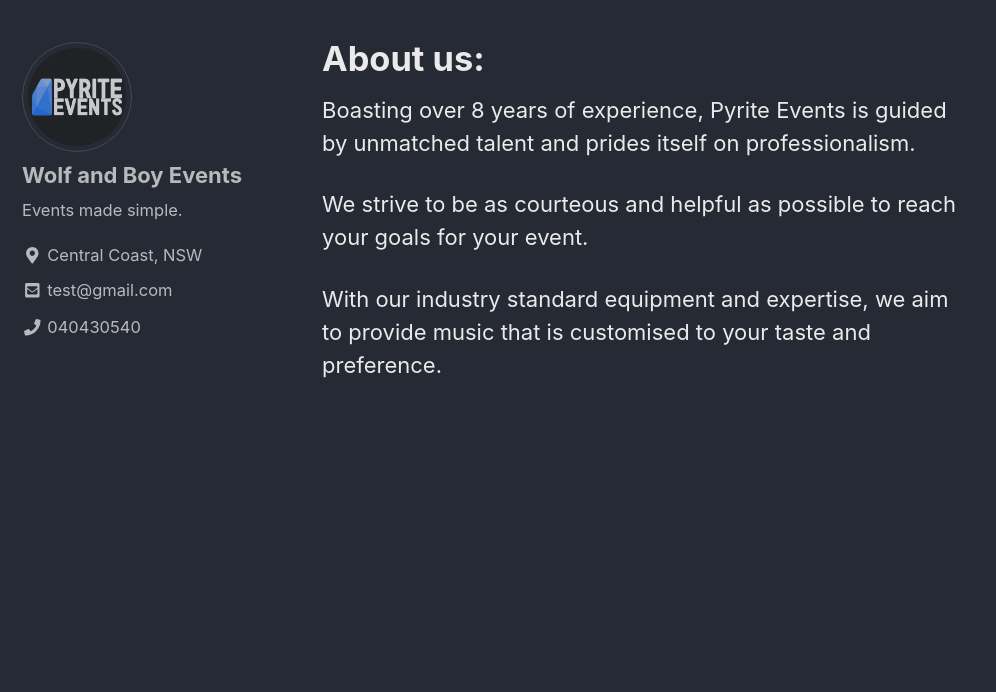
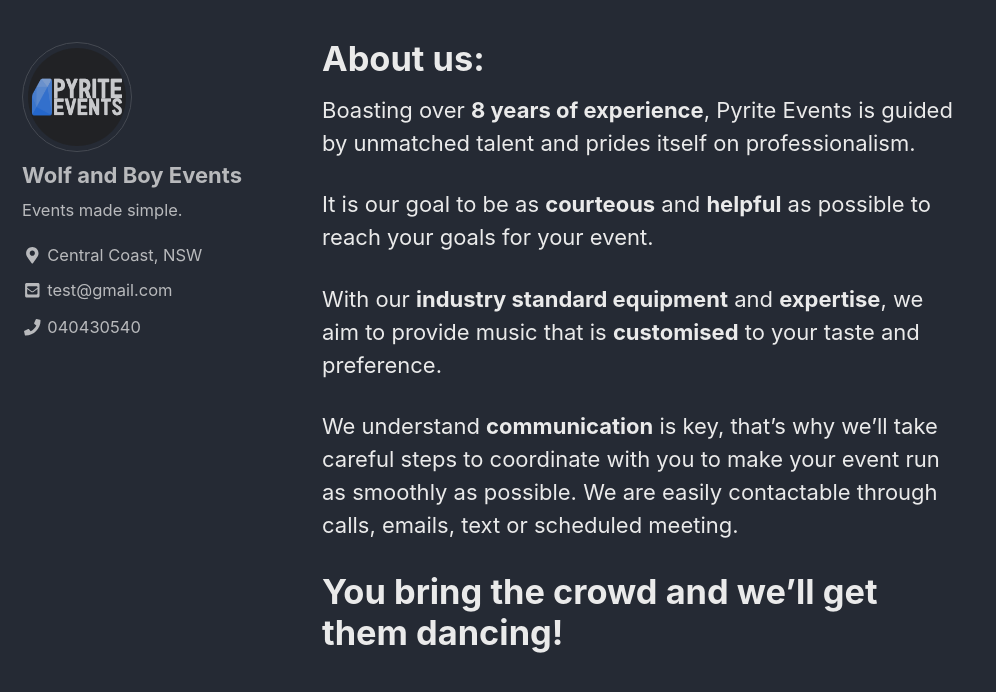
Before and after one commit to Wolf-and-Boy-Events/Wolf-and-Boy-Events.github.io, a Jekyll site: the page built from _pages/about.md, in a window 1280 px wide and 900 px high, scrolled down 910 px, cut to the strip 163-855 px from the top of the window. Shown: the whole strip, without its empty margins (0-996 px from the left). Built offline with Jekyll 4.4.1, drawn with Linux system fonts in a browser that asks for light colours; cached includes are drawn as plain includes; nearby versions of some CDN libraries.

Commit message:
Update about.md

```diff
--- a/_pages/about.md
+++ b/_pages/about.md
@@ -7,8 +7,12 @@ header:
 ---
 
 
-Boasting over 8 years of experience, Pyrite Events is guided by unmatched talent and prides itself on professionalism.
+Boasting over **8 years of experience**, Pyrite Events is guided by unmatched talent and prides itself on professionalism.
 
-We strive to be as courteous and helpful as possible to reach your goals for your event.
+It is our goal to be as **courteous** and **helpful** as possible to reach your goals for your event.
 
-With our industry standard equipment and expertise, we aim to provide music that is customised to your taste and preference.
+With our **industry standard equipment** and **expertise**, we aim to provide music that is **customised** to your taste and preference.
+
+We understand **communication** is key, that's why we'll take careful steps to coordinate with you to make your event run as smoothly as possible. We are easily contactable through calls, emails, text or scheduled meeting.
+
+# You bring the crowd and we'll get them dancing!
```
